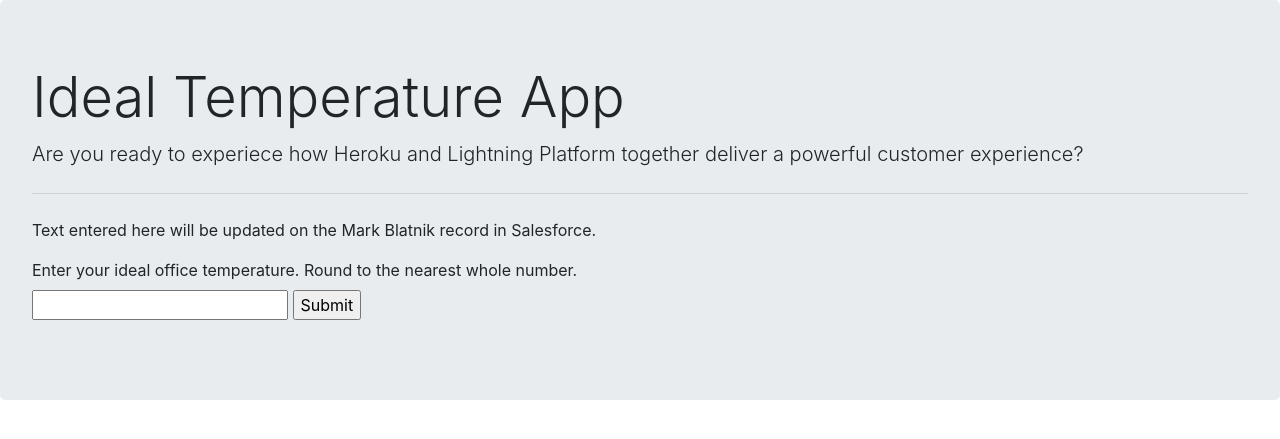
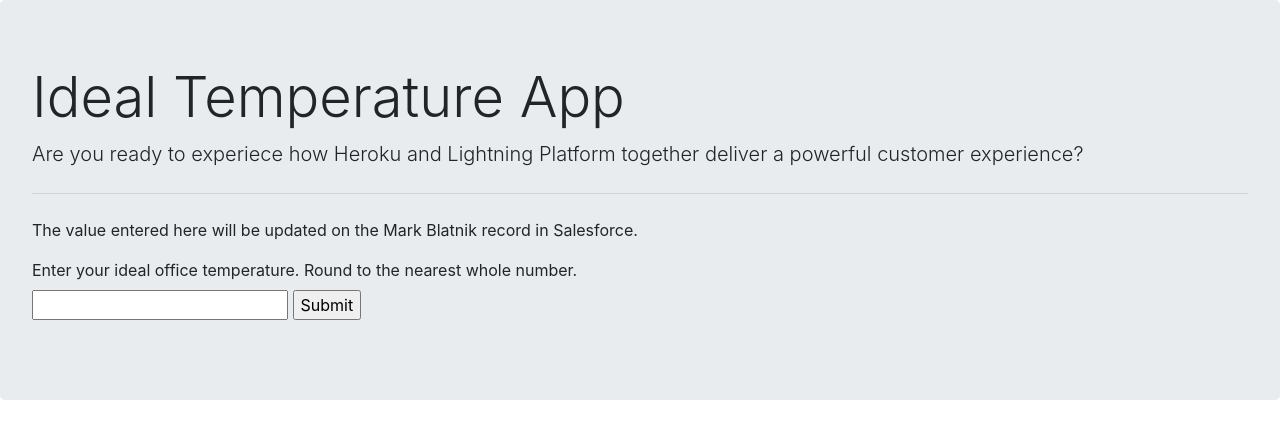
Before and after one commit to mablatnik/Ideal_Temperature, a Flask app: page / in a window 1280 px wide. Shown: the top 439 px of the page. Run offline with Flask 2, Linux system fonts and the light colour scheme; some libraries are stand-ins or nearby versions.

Commit message:
Updated template.

```diff
--- a/templates/home.html
+++ b/templates/home.html
@@ -15,7 +15,7 @@
       <h1 class="display-4">Ideal Temperature App</h1>
       <p class="lead">Are you ready to experiece how Heroku and Lightning Platform together deliver a powerful customer experience?</p>
       <hr class="my-4">
-      <p>Text entered here will be updated on the Mark Blatnik record in Salesforce.</p>
+      <p>The value entered here will be updated on the Mark Blatnik record in Salesforce.</p>
       <p class="lead">
         <form method="POST">
             {{ form.hidden_tag() }}
```
